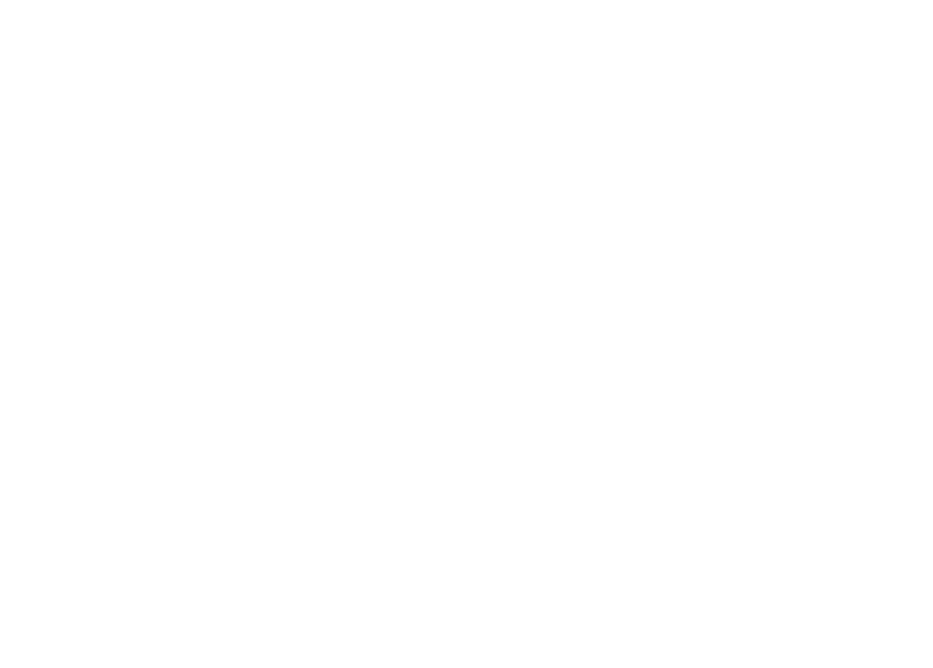
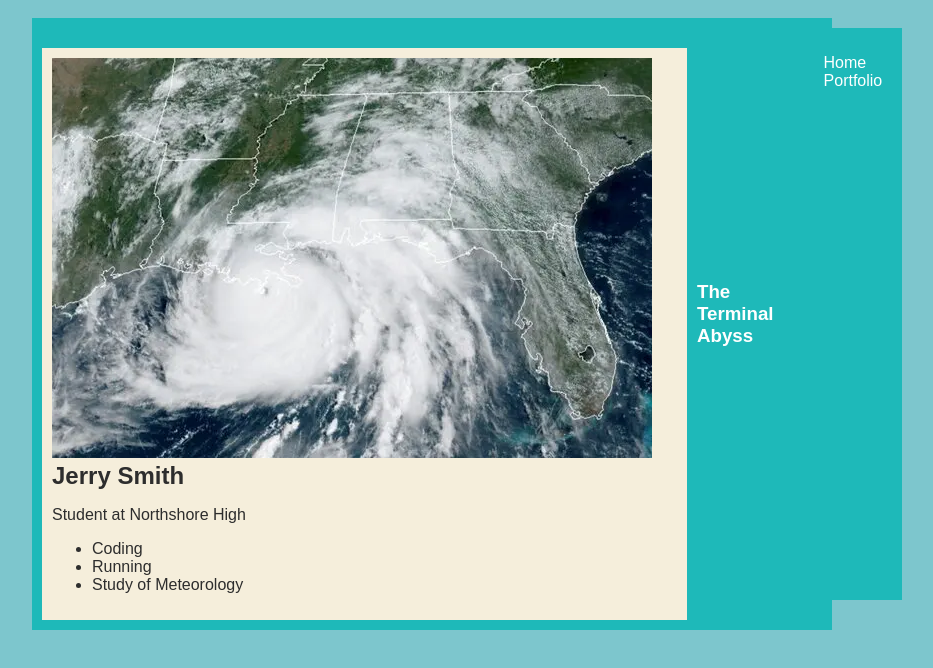
Before and after one commit to JerryS2007/JerryS2007.github.io, a plain HTML site: page index.html in a window 1280 px wide. Shown: the whole page, without its empty margins (208-1141 px from the left). Drawn offline with Linux system fonts and the light colour scheme.

Commit message:
add index.html and css files

```diff
--- a/index.html
+++ b/index.html
@@ -1,13 +1,48 @@
 <!DOCTYPE html>
 <html>
   <head>
-    <title>CHANGE ME</title>
+    <title>Jerry's Website</title>
+    <link rel="stylesheet" href="style.css"/>
+
   </head>
 
   <body>
     <!-- All content goes here -->
     <div id="all-contents">
+      <nav>
 
+        <main>
+          <!-- Sidebar section -->
+          <div class="sidebar">
+            <img class=""sidebar-img" src="Images/Profile Pic.webp">
+          <div>
+
+          <!-- Content section -->
+          </div class="content">
+            <h2>Jerry Smith</h2>
+            <p>Student at Northshore High</p>
+
+            <!-- Interest section -->
+            <div id=""interests">
+            <ul>
+              <li>Coding</li>
+              <li>Running</li>
+              <li>Study of Meteorology</li>
+            </ul>
+          </div>
+         <div>
+        </main>
+      <nav>
+        <h1>The Terminal Abyss</h1>
+        <ul id=""nav-ul">
+          <li class="nav-li">
+           <a href="index.html">Home</a>
+          </li>
+          <li class="nav-li">
+           <a href="portfolio.html">Portfolio</a>
+          </li>
+        </ul>
+      </nav>
     </div>
   </body>
 </html>
--- a/style.css
+++ b/style.css
@@ -0,0 +1,77 @@
+body {
+    background: rgb(125, 198, 205);
+    color: rgb(45, 45, 45);
+    padding: 10px;
+    font-family: Arial, sans-serif;
+}
+
+#all-contents {
+    max-width: 800px;
+    margin: auto;
+}
+
+/* navigation menu */
+nav {
+    background: rgb(30, 185, 185);
+    margin: 0 auto;
+    display: flex;
+    padding: 10px;
+    margin-bottom: 20px;
+}
+
+h1 {
+    display: flex;
+    align-items: center;
+    color: white;
+    flex: 1;
+    margin: 0;
+}
+
+#nav-ul {
+    list-style-type: none;
+    margin: 0;
+    padding: 0;
+    display: flex;
+}
+
+.nav-li {
+    display: inline-block;
+    padding: 0 10px;
+}
+
+a {
+    text-decoration: none;
+    color: #fff;
+}
+
+/* main container area beneath menu */
+main {
+    background: rgb(245, 238, 219);
+    display: flex;
+    margin-top: 20px;
+}
+
+.sidebar {
+    margin-right: 25px;
+    padding: 10px;
+}
+
+.sidebar-img {
+    width: 200px;
+}
+
+.content {
+    flex: 1;
+    padding: 15px;
+}
+
+/* interests section styles */
+#interests {
+    border: 4px silver ridge;
+    padding: 8px;
+    margin-top: 20px;
+}
+
+h2, h3 {
+    margin: 0px;
+}
```
Also changed, not shown: Images/Profile Pic.webp (added).
